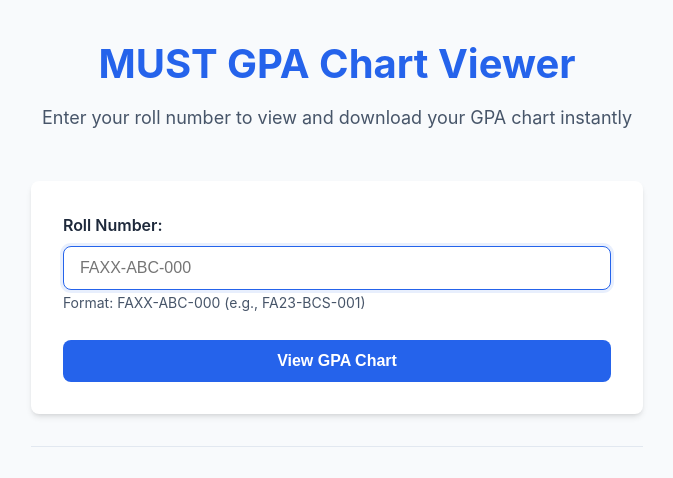
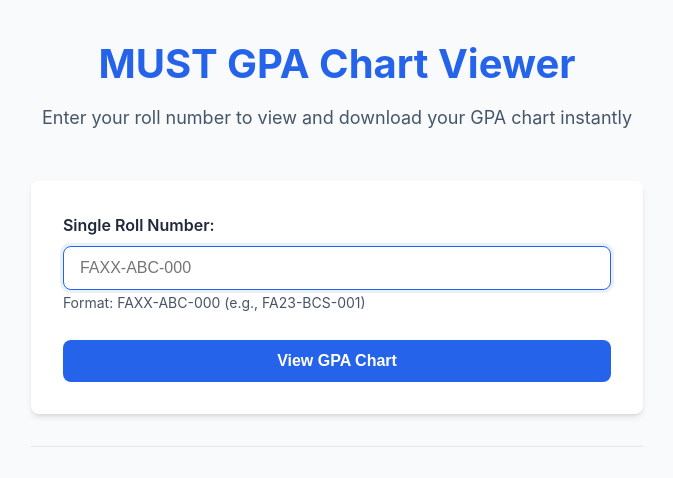
Before and after one commit to sulmanfarooqq/gpa_checker, a Flask app: page / in a window 1280 px wide. Shown: the top 478 px of the page, without its empty margins (303-976 px from the left). Run offline with Flask 3, Linux system fonts and the light colour scheme.

Commit message:
new update

```diff
--- a/templates/index.html
+++ b/templates/index.html
@@ -19,7 +19,7 @@
             <div class="input-section">
                 <form id="gpaForm">
                     <div class="form-group">
-                        <label for="rollNumber">Roll Number:</label>
+                        <label for="rollNumber">Single Roll Number:</label>
                         <input
                             type="text"
                             id="rollNumber"
@@ -47,8 +47,8 @@
                 <div class="chart-container">
                     <img id="gpaChart" alt="GPA Chart">
                 </div>
-                <div class="actions">
-                    <button id="downloadBtn" class="btn-secondary">
+                <!-- <div class="actions">
+                     <button id="downloadBtn" class="btn-secondary">
                         <svg width="16" height="16" viewBox="0 0 24 24" fill="none" stroke="currentColor" stroke-width="2">
                             <path d="M21 15v4a2 2 0 0 1-2 2H5a2 2 0 0 1-2-2v-4"></path>
                             <polyline points="7 10 12 15 17 10"></polyline>
@@ -56,7 +56,7 @@
                         </svg>
                         Download Chart
                     </button>
-                </div>
+                </div> -->
             </div>
 
             <div id="error" class="error-message" style="display: none;">
```
